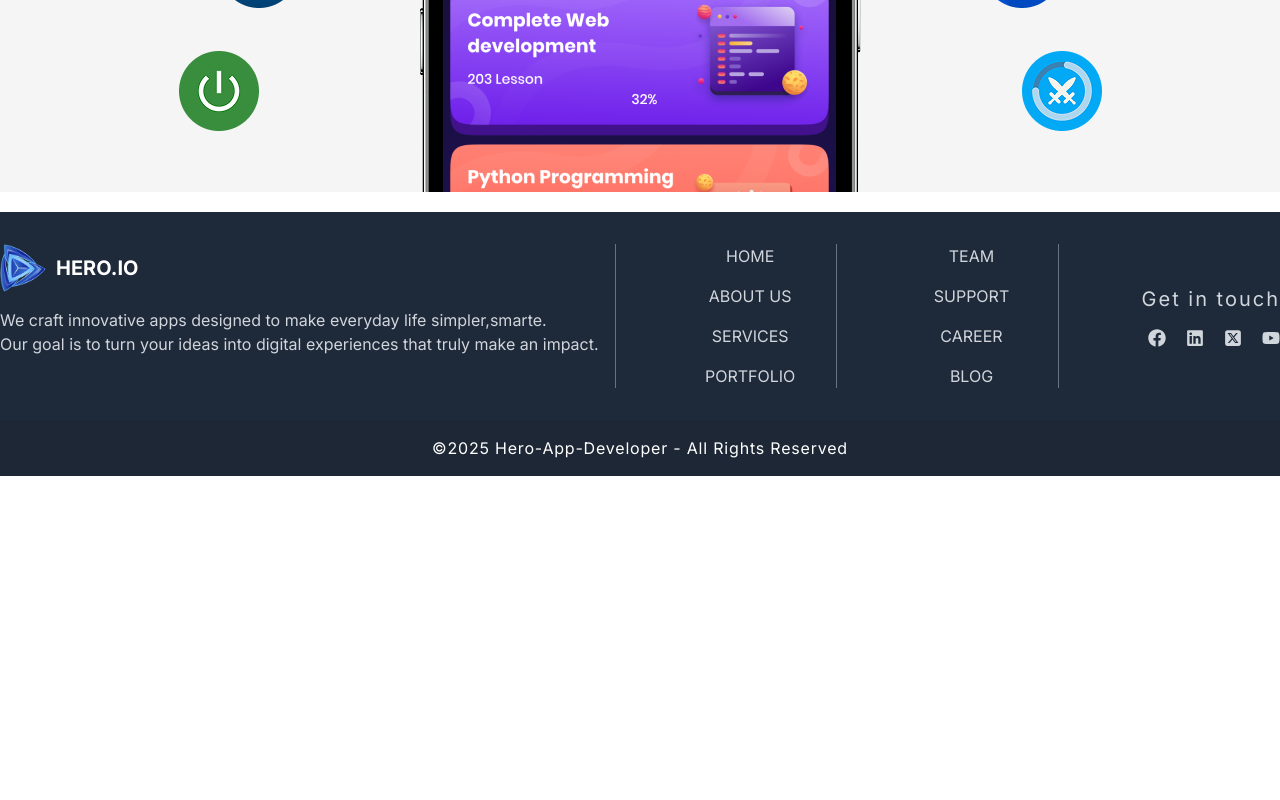
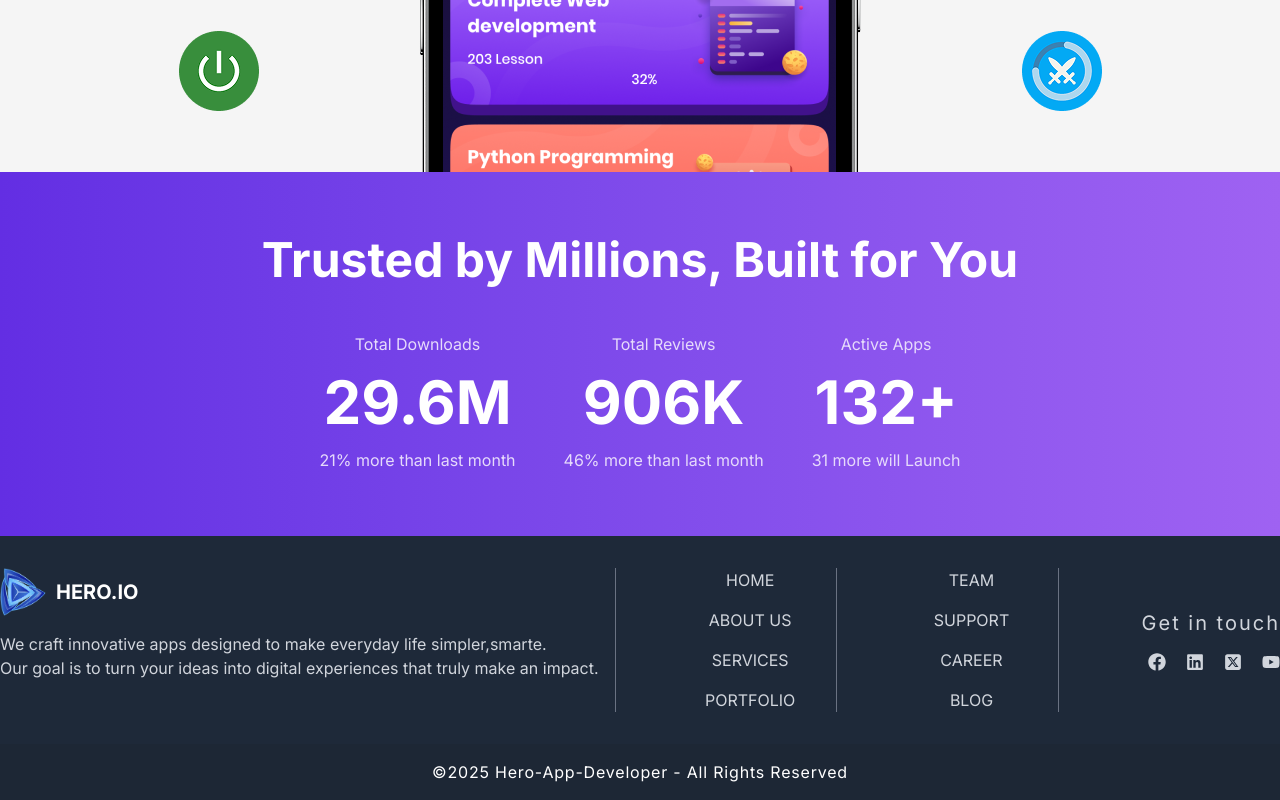
Before and after one commit to thtTAMALtht/Hero-Web-Developer, a React (Vite) app: page / in a window 1280 px wide. Shown: the part 773-1573 px from the top of the page. Before the commit the page ends 1249 px from the top, so only its background shows below. Built offline with nearby package versions, Linux system fonts and the light colour scheme.

Commit message:
counter part added

```diff
--- /dev/null
+++ b/src/Components/Counter/Counter.jsx
@@ -0,0 +1,33 @@
+import React from 'react';
+import Container from '../Container/Container';
+
+const Counter = () => {
+    return (
+        <div className='bg-gradient-to-r from-[#632ee3] to-[#9f62f2] py-16'>
+            <Container>
+                <div>
+                    <h3 className='text-center text-3xl lg:text-5xl font-bold text-white'>Trusted by Millions, Built for You</h3>
+                </div>
+                <div className='flex flex-col lg:flex-row justify-center gap-12 text-center pt-12'>
+                    <div className='space-y-4'>
+                        <h5 className=' text-[#E6DAFB]'>Total Downloads</h5>
+                        <h3 className='font-bold text-white text-6xl'>29.6M</h3>
+                        <p className=' text-[#E6DAFB]'>21% more than last month</p>
+                    </div>
+                    <div className='space-y-4'>
+                        <h5 className=' text-[#E6DAFB]'>Total Reviews</h5>
+                        <h3 className='font-bold text-white text-6xl'>906K</h3>
+                        <p className=' text-[#E6DAFB]'>46% more than last month</p>
+                    </div>
+                    <div className='space-y-4'>
+                        <h5 className=' text-[#E6DAFB]'>Active Apps</h5>
+                        <h3 className='font-bold text-white text-6xl'>132+</h3>
+                        <p className=' text-[#E6DAFB]'>31 more will Launch</p>
+                    </div>
+                </div>
+            </Container>
+        </div>
+    );
+};
+
+export default Counter;
--- a/src/Layouts/RootLayout.jsx
+++ b/src/Layouts/RootLayout.jsx
@@ -8,7 +8,7 @@ const RootLayout = () => {
     <div>
       <div className="flex flex-col min-h-screen">
         <Navbar></Navbar>
-        <div className="flex-1 py-5">
+        <div className="flex-1">
           <Outlet></Outlet>
         </div>
         <Footer></Footer>
--- a/src/Pages/Home/Home.jsx
+++ b/src/Pages/Home/Home.jsx
@@ -1,10 +1,12 @@
 import React from 'react';
 import Banner from '../../Components/Banner/Banner';
+import Counter from '../../Components/Counter/Counter';
 
 const Home = () => {
     return (
         <div>
             <Banner></Banner>
+            <Counter></Counter>
         </div>
     );
 };
```
